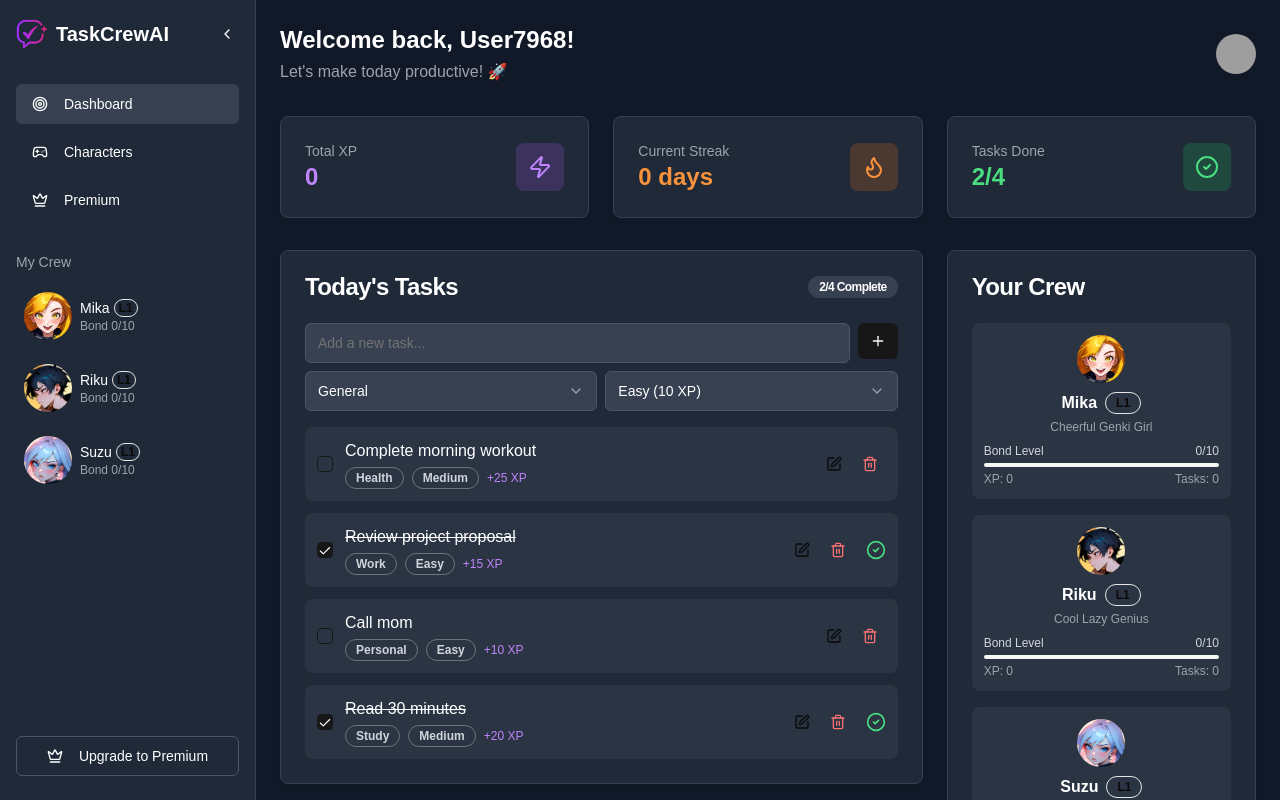
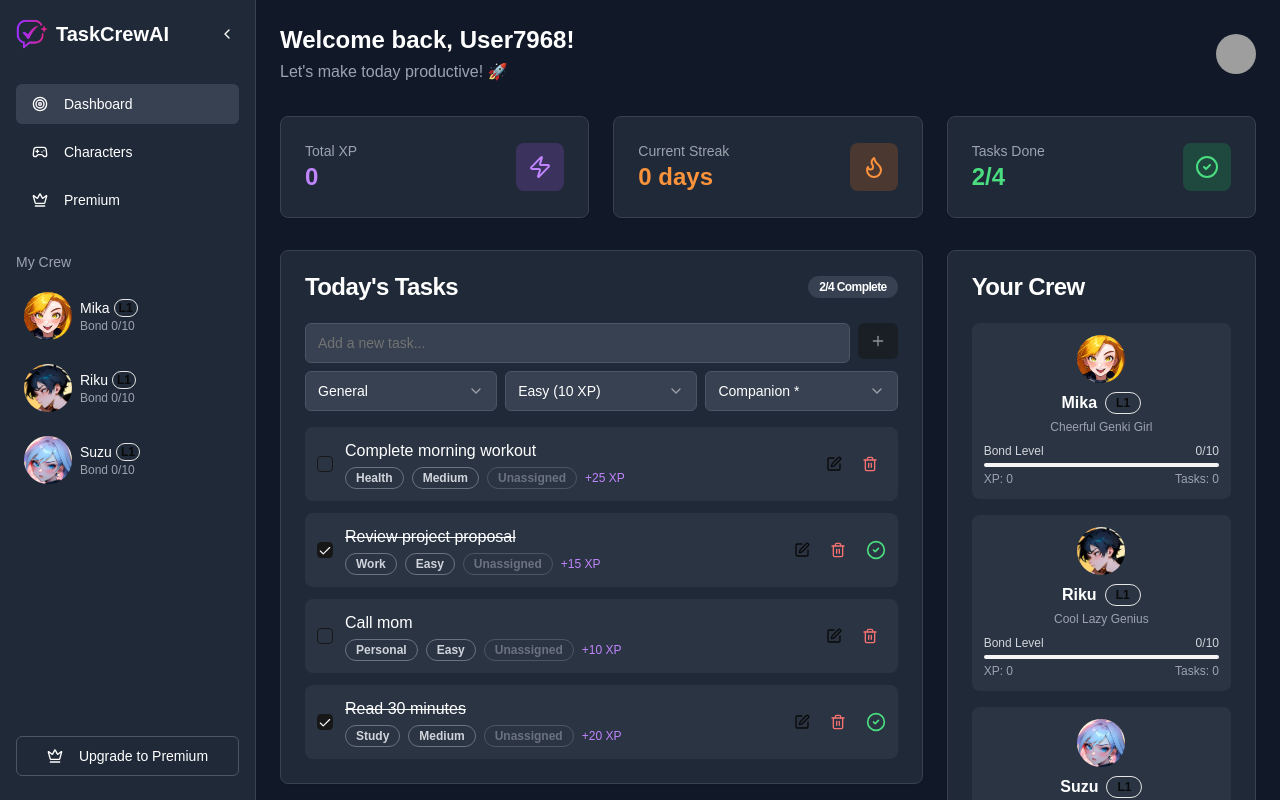
Before and after one commit to Marstronix218/taskcrewai, a Next.js app: page / in a window 1280 px wide. Built offline with nearby package versions, Linux system fonts and the light colour scheme; grey boxes are pictures that could not be loaded.

Commit message:
add assign companion UI

```diff
--- a/app/page.tsx
+++ b/app/page.tsx
@@ -55,6 +55,7 @@ interface Todo {
   xp: number
   category: string
   difficulty: "Easy" | "Medium" | "Hard"
+  assignedCharacterId?: number // Optional for backward compatibility with existing tasks
 }
 
 interface ChatHistory {
@@ -72,6 +73,7 @@ export default function ProductivityDashboard() {
   const [newTodo, setNewTodo] = useState("")
   const [newTodoCategory, setNewTodoCategory] = useState("General")
   const [newTodoDifficulty, setNewTodoDifficulty] = useState<"Easy" | "Medium" | "Hard">("Easy")
+  const [newTodoAssignedCharacterId, setNewTodoAssignedCharacterId] = useState<number | "">("")
   const [editingTodo, setEditingTodo] = useState<number | null>(null)
   const [currentView, setCurrentView] = useState<"dashboard" | "chat" | "characters" | "premium" | "profile">(
     "dashboard",
@@ -574,7 +576,7 @@ export default function ProductivityDashboard() {
   }
 
   const addTodo = () => {
-    if (newTodo.trim()) {
+    if (newTodo.trim() && newTodoAssignedCharacterId !== "" && userCompanions.length > 0) {
       const xpByDifficulty = { Easy: 10, Medium: 20, Hard: 30 }
       setTodos([
         ...todos,
@@ -585,9 +587,11 @@ export default function ProductivityDashboard() {
           xp: xpByDifficulty[newTodoDifficulty],
           category: newTodoCategory,
           difficulty: newTodoDifficulty,
+          assignedCharacterId: newTodoAssignedCharacterId as number,
         },
       ])
       setNewTodo("")
+      setNewTodoAssignedCharacterId("")
     }
   }
 
@@ -1027,7 +1031,11 @@ export default function ProductivityDashboard() {
                           onKeyPress={(e) => e.key === "Enter" && addTodo()}
                           className="bg-gray-700 border-gray-600 text-white"
                         />
-                        <Button onClick={addTodo} size="sm">
+                        <Button
+                          onClick={addTodo}
+                          size="sm"
+                          disabled={!newTodo.trim() || newTodoAssignedCharacterId === "" || userCompanions.length === 0}
+                        >
                           <Plus className="w-4 h-4" />
                         </Button>
                       </div>
@@ -1055,6 +1063,31 @@ export default function ProductivityDashboard() {
                             <SelectItem value="Easy">Easy (10 XP)</SelectItem>
                             <SelectItem value="Medium">Medium (20 XP)</SelectItem>
                             <SelectItem value="Hard">Hard (30 XP)</SelectItem>
+                          </SelectContent>
+                        </Select>
+                        <Select
+                          value={newTodoAssignedCharacterId === "" ? "" : String(newTodoAssignedCharacterId)}
+                          onValueChange={(value) => setNewTodoAssignedCharacterId(value === "" ? "" : Number(value))}
+                          required
+                        >
+                          <SelectTrigger className="bg-gray-700 border-gray-600 text-white">
+                            <SelectValue placeholder="Companion *">
+                              {newTodoAssignedCharacterId !== "" && userCompanions.find(c => c.id === newTodoAssignedCharacterId)?.name}
+                            </SelectValue>
+                          </SelectTrigger>
+                          <SelectContent>
+                            {userCompanions.map((companion) => (
+                              <SelectItem key={companion.id} value={String(companion.id)}>
+                                <div className="flex items-center gap-2">
+                                  <img
+                                    src={companion.avatar || "/placeholder.svg"}
+                                    alt={companion.name}
+                                    className="w-5 h-5 rounded-full object-cover"
+                                  />
+                                  <span>{companion.name}</span>
+                                </div>
+                              </SelectItem>
+                            ))}
                           </SelectContent>
                         </Select>
                       </div>
@@ -1121,6 +1154,23 @@ export default function ProductivityDashboard() {
                                   <Badge variant="outline" className="text-xs text-gray-300 border-gray-500">
                                     {todo.difficulty}
                                   </Badge>
+                                  {todo.assignedCharacterId ? (
+                                    <Badge variant="outline" className="text-xs text-white border-blue-500 flex items-center gap-1">
+                                      <Avatar className="w-3 h-3">
+                                        <AvatarImage
+                                          src={userCompanions.find(c => c.id === todo.assignedCharacterId)?.avatar || "/placeholder.svg"}
+                                        />
+                                        <AvatarFallback className="text-[8px]">
+                                          {userCompanions.find(c => c.id === todo.assignedCharacterId)?.name[0] || "?"}
+                                        </AvatarFallback>
+                                      </Avatar>
+                                      {userCompanions.find(c => c.id === todo.assignedCharacterId)?.name || "Unknown"}
+                                    </Badge>
+                                  ) : (
+                                    <Badge variant="outline" className="text-xs text-gray-500 border-gray-600">
+                                      Unassigned
+                                    </Badge>
+                                  )}
                                   <span className="text-xs text-purple-400">
                                     +{Math.floor(todo.xp * xpMultiplier)} XP
                                     {xpMultiplier > 1 && (
--- a/components/chat-interface.tsx
+++ b/components/chat-interface.tsx
@@ -7,7 +7,7 @@ import { Avatar, AvatarFallback, AvatarImage } from "@/components/ui/avatar"
 import { Progress } from "@/components/ui/progress"
 import { Badge } from "@/components/ui/badge"
 import { callOpenAI, createCharacterPrompt } from "@/lib/openai"
-import { ArrowLeft, Send, MoreVertical, Heart, Zap, Menu, X } from "lucide-react"
+import { ArrowLeft, Send, MoreVertical, Heart, Zap, Menu, X, Target } from "lucide-react"
 
 interface Message {
   id: number
@@ -40,6 +40,7 @@ interface Todo {
   xp: number
   category: string
   difficulty: "Easy" | "Medium" | "Hard"
+  assignedCharacterId?: number
 }
 
 interface ChatInterfaceProps {
@@ -177,6 +178,10 @@ export default function ChatInterface({
     "🎉 Celebrate progress",
   ]
 
+  // Get tasks assigned to this character
+  const assignedTasks = userTasks.filter(task => task.assignedCharacterId === character.id && !task.completed)
+  const assignedTaskTitles = assignedTasks.map(task => task.text)
+
   return (
     <div className="flex flex-col h-full bg-gray-900">
       {/* Header */}
@@ -189,6 +194,12 @@ export default function ChatInterface({
           <div>
             <h2 className="font-semibold text-white">{character.name}</h2>
             <p className="text-sm text-gray-400">{character.personality}</p>
+            {assignedTasks.length > 0 && (
+              <p className="text-xs text-blue-400 mt-1">
+                Working on: {assignedTasks[0].text}
+                {assignedTasks.length > 1 && ` (+${assignedTasks.length - 1} more)`}
+              </p>
+            )}
           </div>
         </div>
 
@@ -205,6 +216,22 @@ export default function ChatInterface({
           </Button>
         </div>
       </div>
+
+      {/* Assigned Tasks Banner */}
+      {assignedTasks.length > 0 && (
+        <div className="px-4 py-2 bg-blue-900/30 border-b border-blue-700/50">
+          <div className="flex items-center gap-2 text-sm">
+            <Target className="w-4 h-4 text-blue-400" />
+            <span className="text-blue-300 font-medium">
+              {assignedTasks.length} task{assignedTasks.length !== 1 ? "s" : ""} assigned to {character.name}
+            </span>
+            <span className="text-blue-400/70 text-xs">
+              {assignedTaskTitles.slice(0, 2).join(", ")}
+              {assignedTaskTitles.length > 2 && `, +${assignedTaskTitles.length - 2} more`}
+            </span>
+          </div>
+        </div>
+      )}
 
       {/* Messages */}
       <div className="flex-1 overflow-y-auto p-4 space-y-4 bg-gray-900">
```
